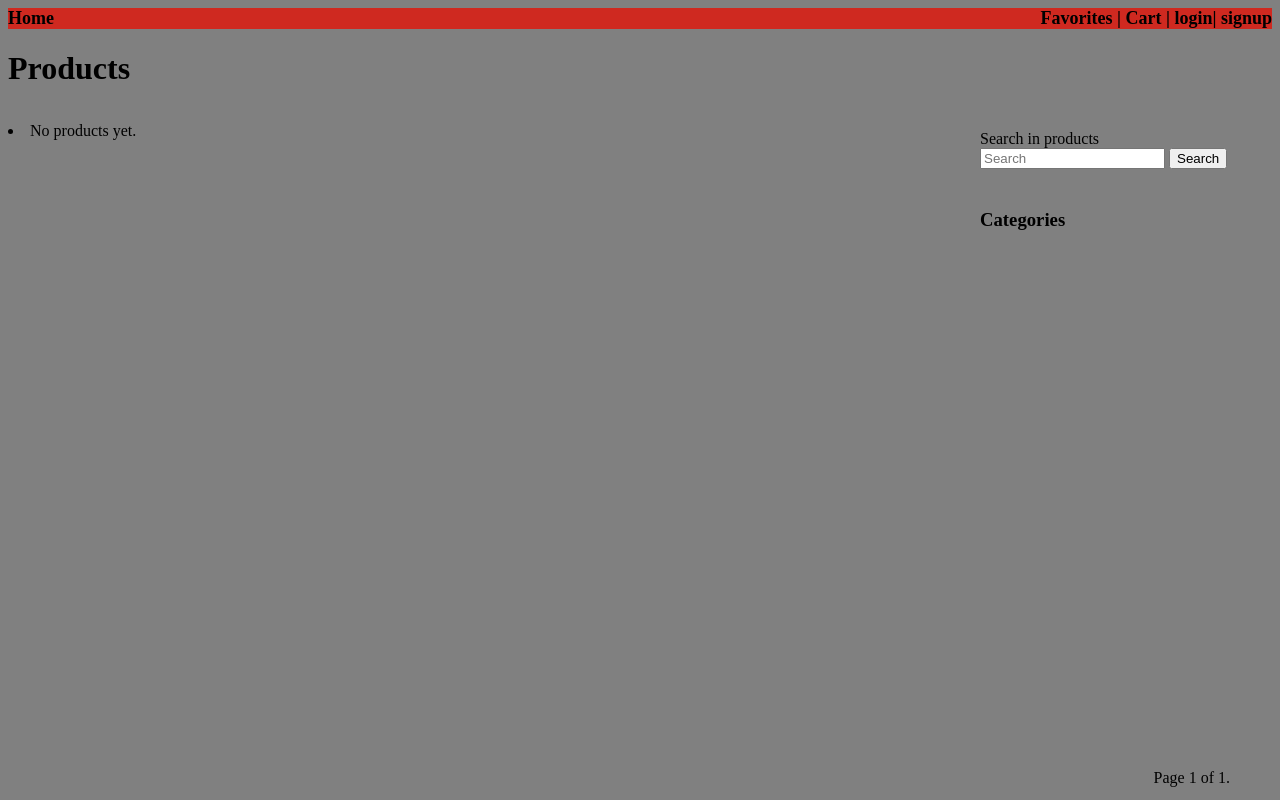
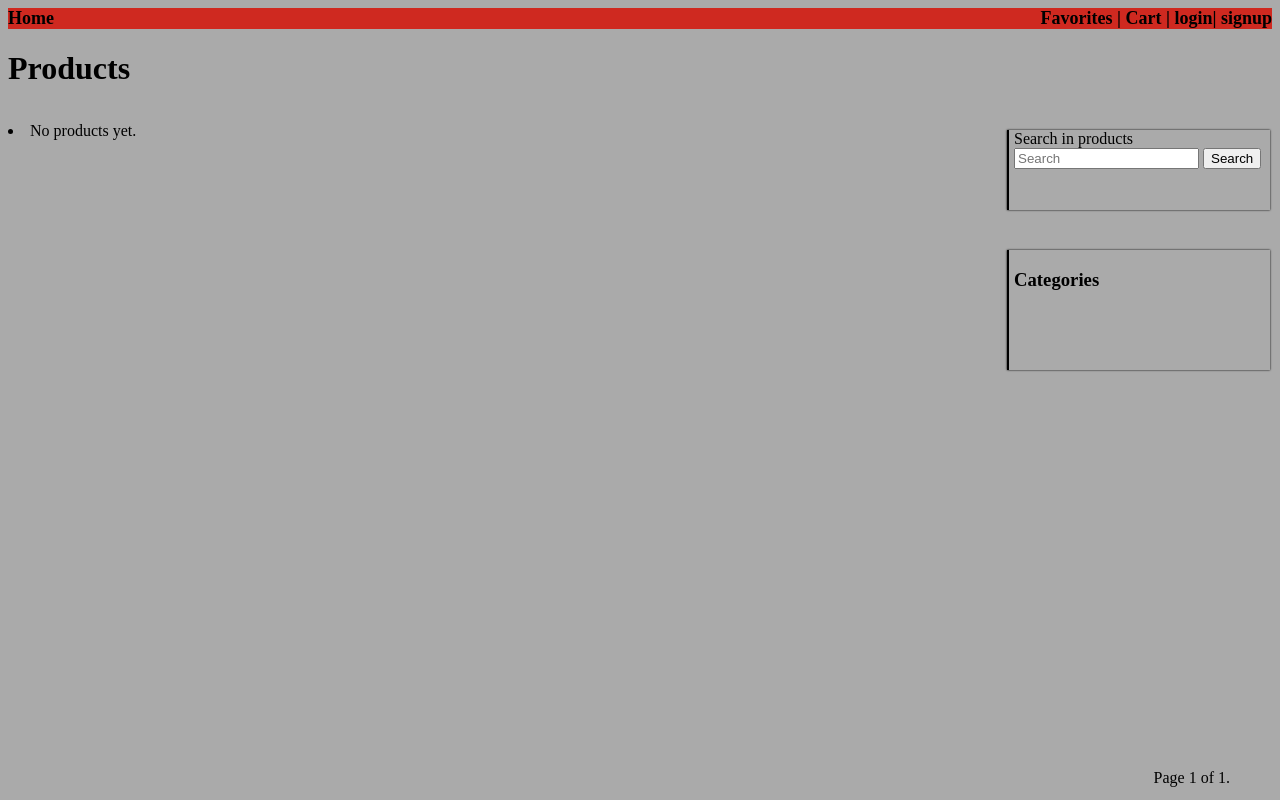
Before and after one commit to KaisHasan/E-market, a Django app: page /products/ in a window 1280 px wide. Run offline with Django 4.2, Linux system fonts and the light colour scheme; data that the repository does not hold is empty; parts of the project's set-up code (start-up, migrations or seed data) failed here and were passed over.

Commit message:
Improved products list frontend

```diff
--- a/pages/static/pages/css/base.css
+++ b/pages/static/pages/css/base.css
@@ -18,7 +18,7 @@ header a {
 }
 
 body {
-    background-color: gray;
+    background-color: rgb(170, 170, 170);
 }
 
 .no-underline {
--- a/pages/templates/pages/home.html
+++ b/pages/templates/pages/home.html
@@ -4,7 +4,7 @@
 {% block title %}Home{% endblock title %}
 {% block content %}
     <h1 class='main-title'>E-market</h1>
-    <h2><a class="no-underline block middle" href="{% url 'product_list' %}"> Product List </a></h2>
+    <h2><a class="no-underline block middle" href="{% url 'product_list' %}"> Products List </a></h2>
     <img class='shopping-cart-img' src="{% static 'pages/images/shopping_cart.jpg' %}" alt='Shopping cart' />
 
 {% endblock content %}
--- a/products/static/products/css/product_list.css
+++ b/products/static/products/css/product_list.css
@@ -2,7 +2,7 @@
     border: 5px dotted black;
     box-sizing: border-box;
     width: 300px;
-    height: 300px;
+    height: 330px;
     margin: 10px 10px;
     padding: 5px;
     text-align: center;
@@ -12,7 +12,7 @@
 main {
     display: flex;
     justify-content: flex-start;
-    max-width: 960px;
+    max-width: 80%;
     flex-wrap: wrap;
     height: max-content;
     padding: 10px 0;
@@ -43,21 +43,27 @@ main {
 .search-bar {
     position: absolute;
     top: 130px;
-    right: 0;
+    right: 10;
     z-index:1;
     overflow-x: hidden;
-    height: 60px;
-    width: 300px;
+    height: 80px;
+    width: 20%;
+    padding-left: 5px;
+    border-left: 2px solid black;
+    box-shadow: 0px 0px 2px 0px;
 }
 
 .category-catalog {
     position: absolute;
-    top: 190px;
-    right: 0;
+    top: 250px;
+    right: 10;
     z-index:1;
     overflow-x: hidden;
-    height: 100px;
-    width: 300px;
+    height: 120px;
+    width: 20%;
+    padding-left: 5px;
+    border-left: 2px solid black;
+    box-shadow: 0px 0px 2px 0px;
 }
 
 label {
@@ -70,4 +76,15 @@ label {
 
 .product-name {
     text-decoration: none;
+    font-size: large;
+    font-weight: 600;
 }
+
+a {
+    text-decoration: none;
+}
+
+.starred {
+    color: rgb(255, 227, 66);
+    font-weight: 700;
+}
--- a/products/templates/products/product_list.html
+++ b/products/templates/products/product_list.html
@@ -21,9 +21,9 @@
                 <span class='product-property'>
                     Categories:
                     {% for category in product.categories.all %}
-                        <a class='product-category' href="{% url 'category_products' category %}">
+                        [<a class='product-category' href="{% url 'category_products' category %}">
                             {{category}}
-                        </a>,
+                        </a>]
                     {% empty %}
                         None.
                     {% endfor %}
@@ -33,7 +33,7 @@
                 {% if user.is_authenticated %}
                     <span>
                         {% if product.pk in starred_products %}
-                            Starred |
+                            <span class='starred'>Starred</span> |
                             <a href="{% url 'star_unstar' product.pk %}?next={{ request.path|urlencode }}">
                                 Remove from favorites </a>
                         {% else %}
```
